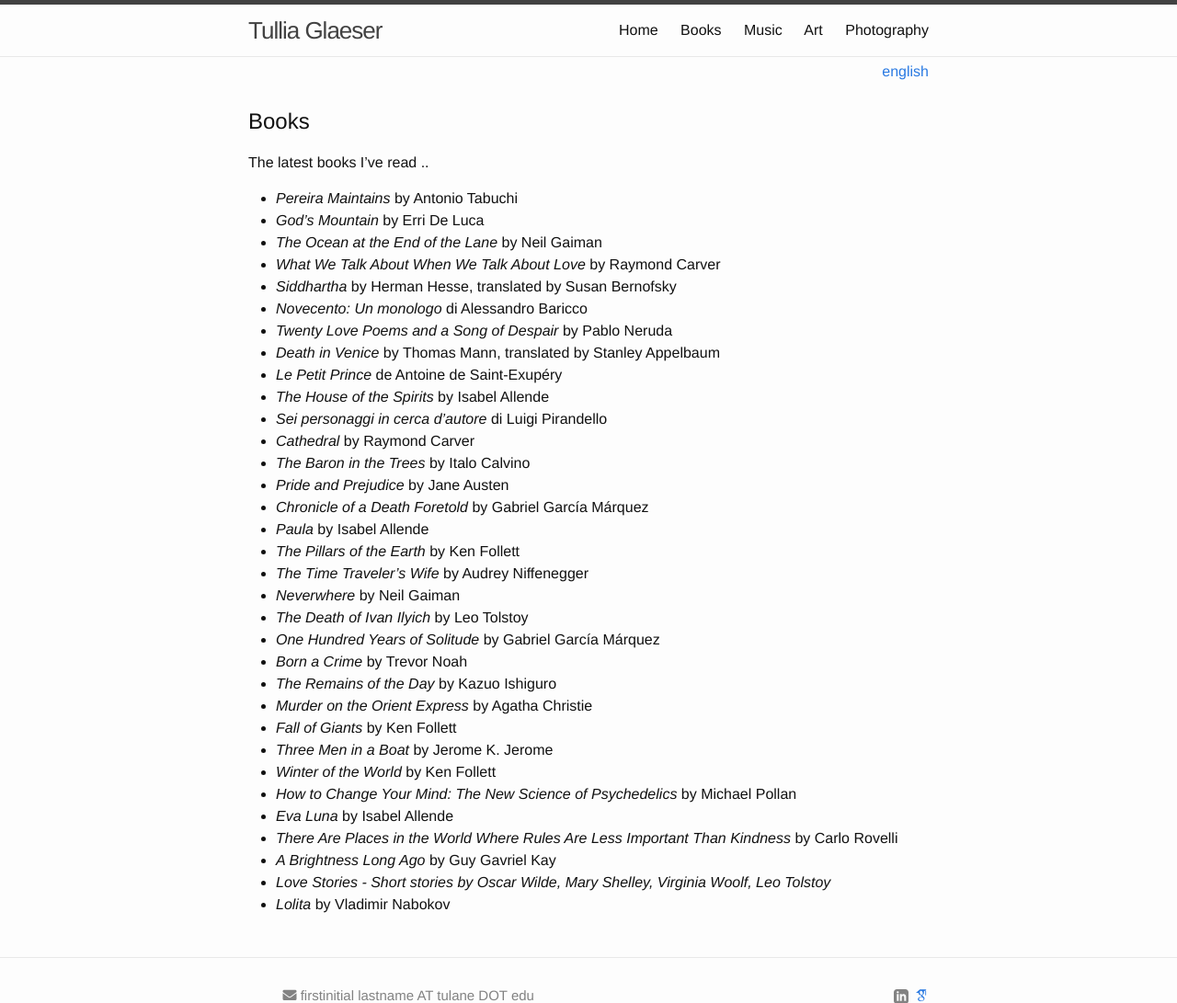
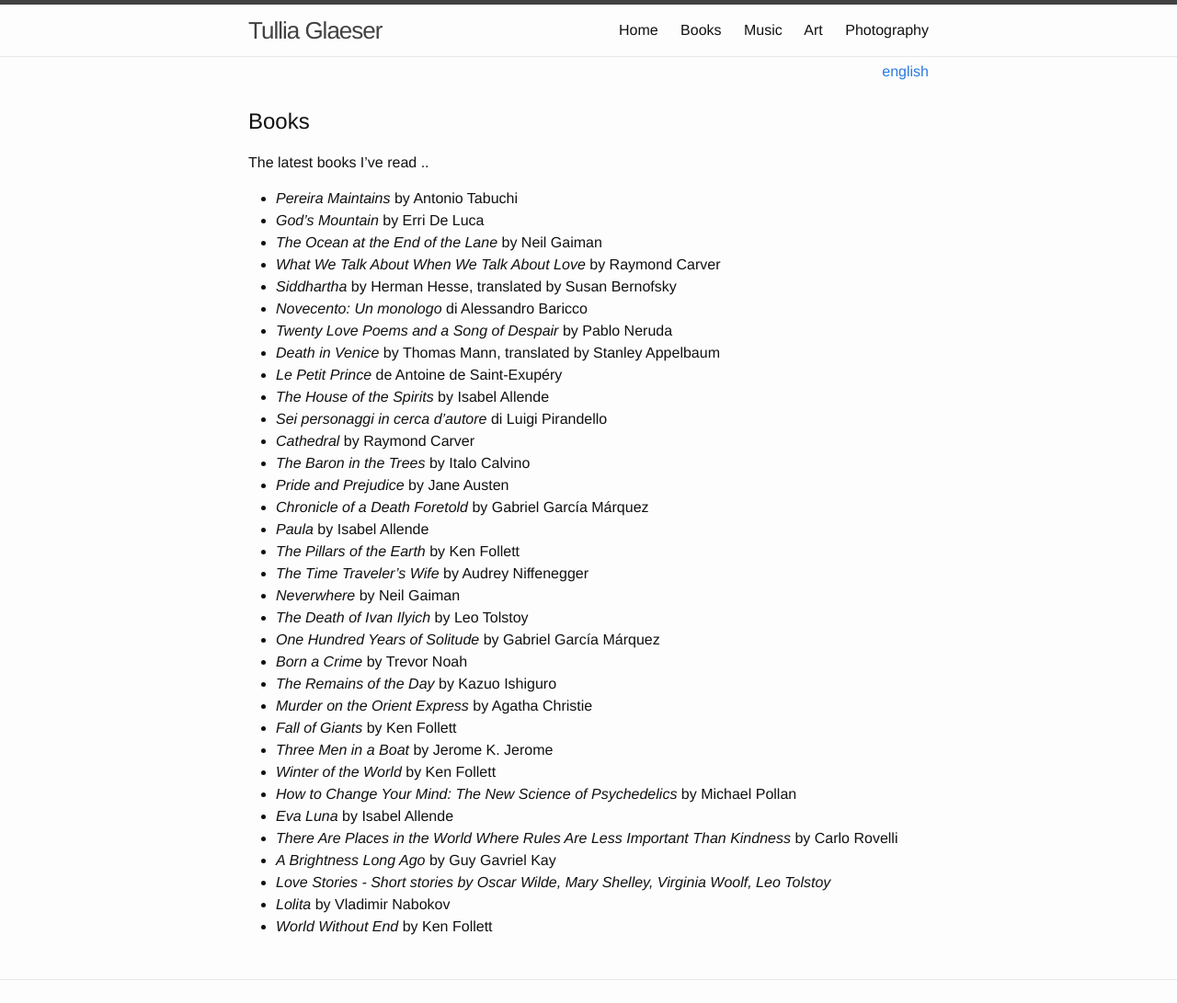
Before and after one commit to tamglaeser/tamglaeser.github.io, a Jekyll site: the page built from books.md, in a window 1280 px wide, cut to the strip 0-1091 px from the top of the page. Shown: the whole strip at 92% size. Built offline with Jekyll 4.4.1, drawn with Linux system fonts in a browser that asks for light colours; nearby versions of some CDN libraries; some web fonts are replaced.

Commit message:
new book

```diff
--- a/books.md
+++ b/books.md
@@ -43,3 +43,4 @@ The latest books I've read ..
 - _A Brightness Long Ago_ by Guy Gavriel Kay
 - _Love Stories - Short stories by Oscar Wilde, Mary Shelley, Virginia Woolf, Leo Tolstoy_
 - _Lolita_ by Vladimir Nabokov
+- _World Without End_ by Ken Follett
```
